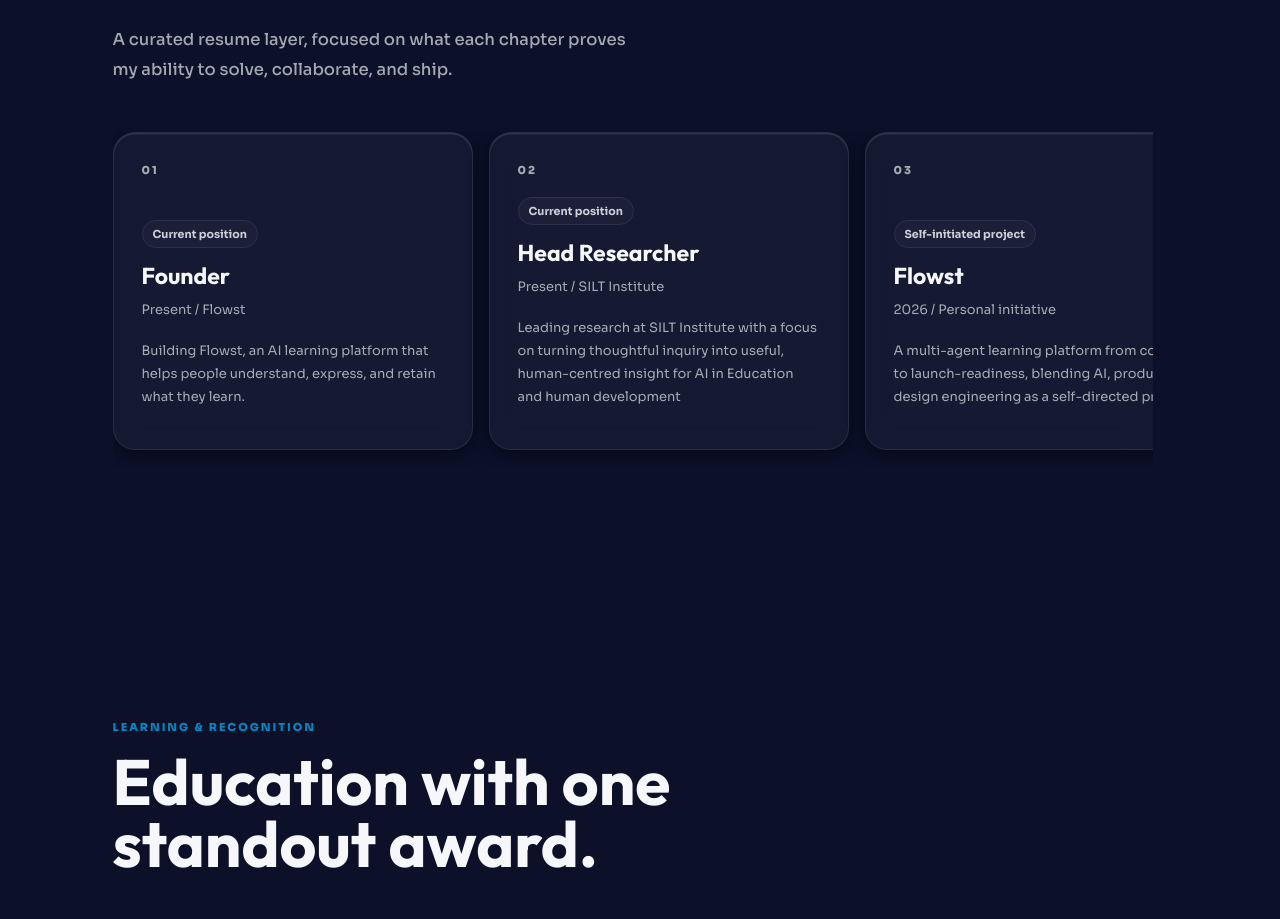
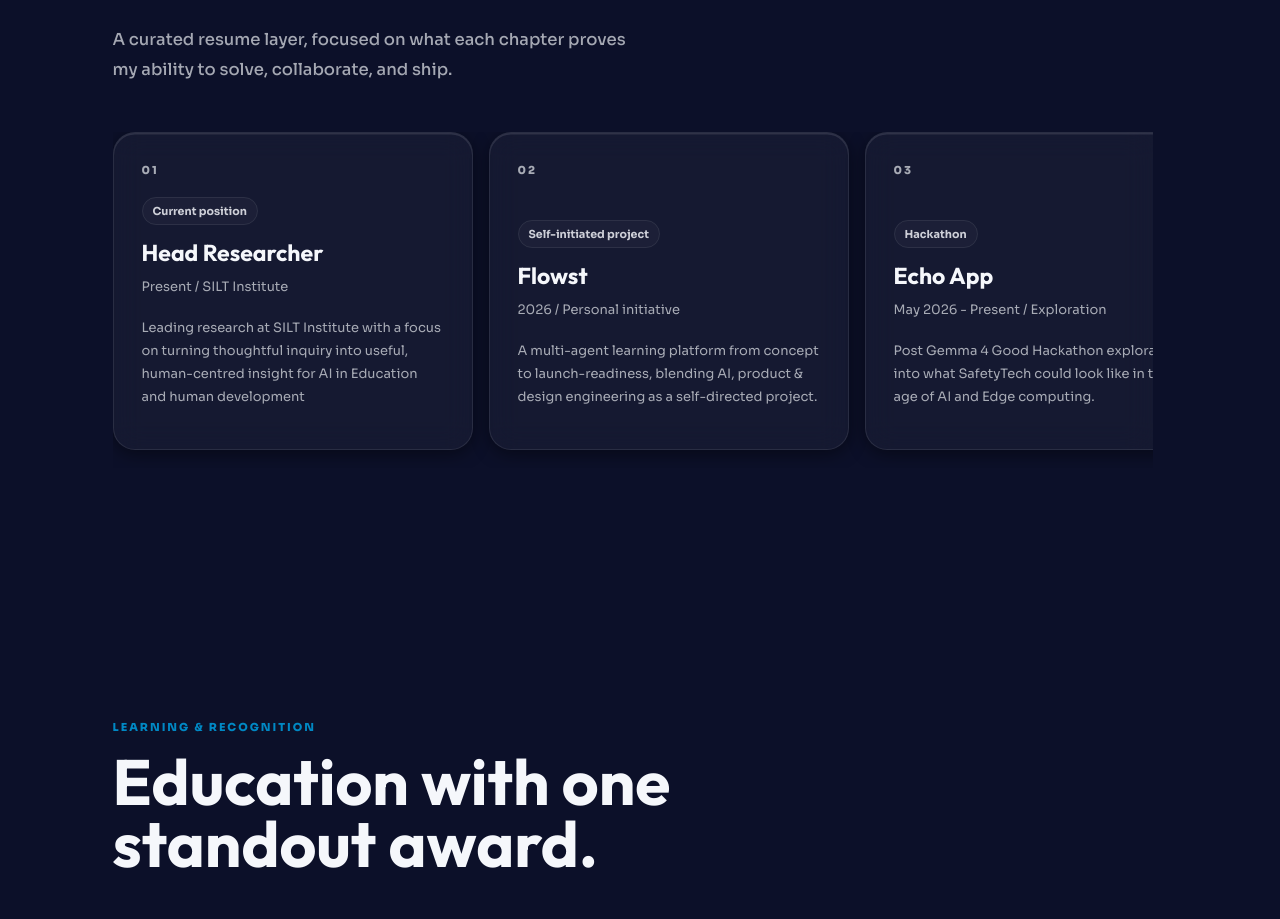
Before and after one commit to estheticallybawo/personal-portfolio, a React (Vite) app: page / in a window 1280 px wide. Shown: the part 4280-5199 px from the top of the page. Built offline with nearby package versions, Linux system fonts and the light colour scheme.

Commit message:
Remove Flowst Founder position from resume highlights

```diff
--- a/src/portfolioData.ts
+++ b/src/portfolioData.ts
@@ -463,14 +463,6 @@ export const projects: Project[] = [
 export const resumeHighlights = [
   {
     type: "Current position",
-    title: "Founder",
-    org: "Flowst",
-    period: "Present",
-    copy:
-      "Building Flowst, an AI learning platform that helps people understand, express, and retain what they learn.",
-  },
-  {
-    type: "Current position",
     title: "Head Researcher",
     org: "SILT Institute",
     period: "Present",
```
